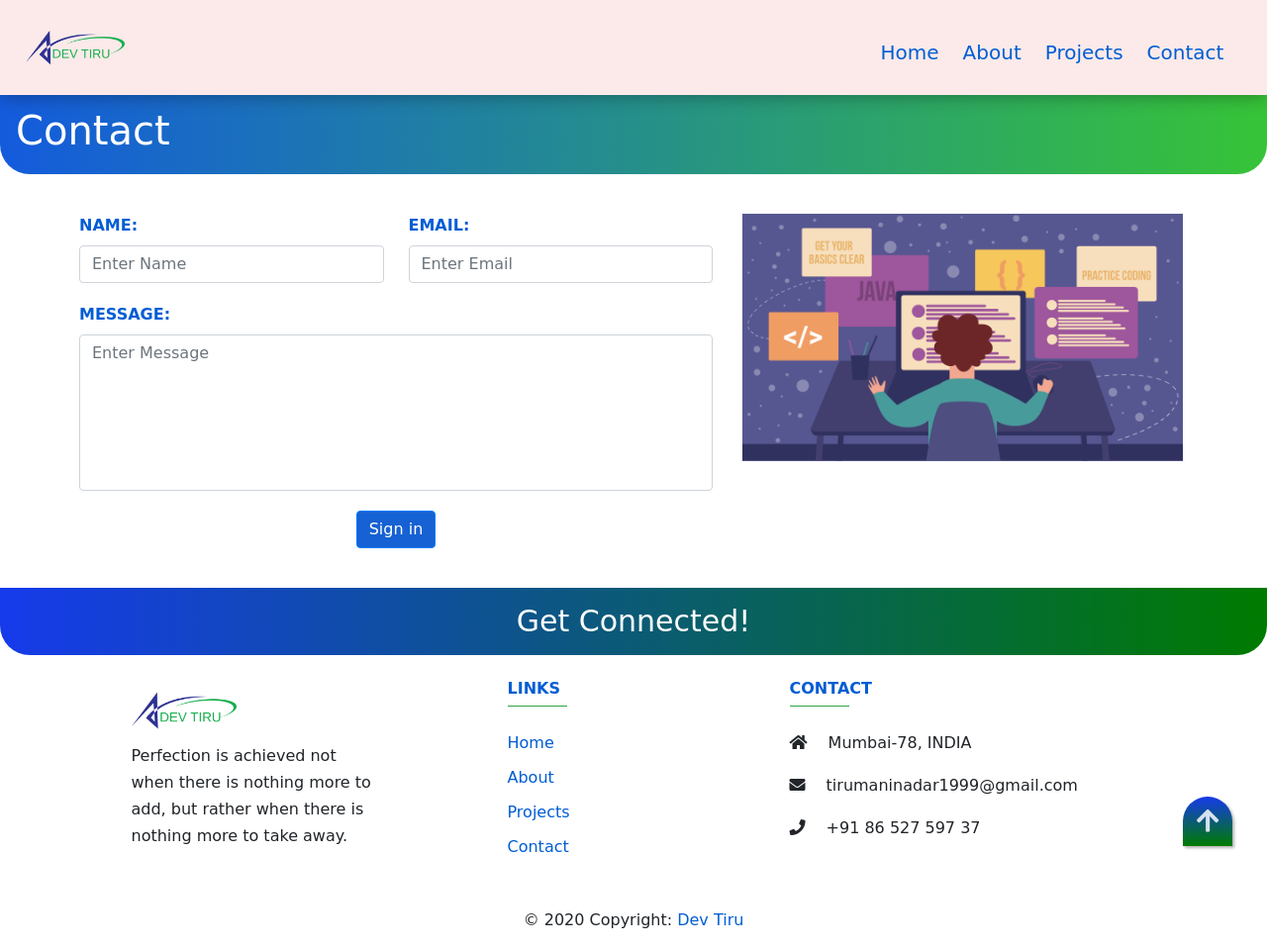
After one commit to Acetrot-Tirumani/first-site, a PHP site: page /contact.php in a window 1280 px wide. The commit adds this page. Shown: the whole page at 99% size. Run offline with PHP 8.4, Linux system fonts and the light colour scheme; some libraries are stand-ins or nearby versions.

Commit message:
temp contact form added

```diff
--- /dev/null
+++ b/contact.php
@@ -0,0 +1,41 @@
+<?php include('header.php') ?>
+<?php include('nav.php') ?>
+
+<main class="content">
+    <nav style="--bs-breadcrumb-divider: '>';" aria-label="breadcrumb">
+        <ol class="breadcrumb" style="background-image: linear-gradient(to right, #145bdd, #0ab90acc); border-radius: 0px 0px 30px 30px;">
+            <li class="breadcrumb-item h1 text-white">Contact</li>
+        </ol>
+    </nav>
+
+    <div class="container">
+        <div class="row mt-20">
+            <div class="col-md-5 order-md-2 mt-20 mb-20">
+                <img data-src="images/programmer-1.png" alt="" class="img-fluid mx-auto lazyload" height="500">
+            </div>
+            <div class="col-md-7 order-md-1 mt-20 mb-20">
+                <form class="row g-3" method="POST" action="contact-submit.php" autocomplete="off">
+                    <div class="col-md-6 mb-20 pl-10">
+                        <label for="inputEmail4" class="form-label text-uppercase font-weight-bold footer-header">Name:</label>
+                        <input type="text" class="form-control" id="name" name="name" placeholder="Enter Name" required minlength="3" maxlength="25">
+                    </div>
+                    <div class="col-md-6 mb-20 pl-10">
+                        <label for="inputEmail4" class="form-label text-uppercase font-weight-bold footer-header">Email:</label>
+                        <input type="email" class="form-control" id="email" name="email" placeholder="Enter Email" required minlength="5" maxlength="30">
+                    </div>
+                    <div class="col-md-12 mb-20 pl-10">
+                        <label for="inputCity" class="form-label text-uppercase font-weight-bold footer-header">Message:</label><br>
+                        <textarea name="message" class="form-control" id="message" cols="30" rows="6" style="resize: none; width: 100%;" placeholder="Enter Message" required minlength="3" maxlength="25"></textarea>
+                    </div>
+                    <div class="col-12 mb-20 pl-10 text-center">
+                        <button type="submit" class="btn btn-primary text-white sign-in-btn">Sign in</button>
+                    </div>
+                </form>
+            </div>
+        </div>
+    </div>
+
+</main>
+
+
+<?php include('footer.php') ?>
--- a/css/app.css
+++ b/css/app.css
@@ -302,3 +302,16 @@ body {
 .img-fit-contain {
   object-fit: contain;
 }
+.form-control:focus {
+  color: #495057;
+  background-color: #fff;
+  border-color: #83c083;
+  outline: 0;
+  box-shadow: 0 0 0 0.2rem rgb(0 123 255 / 25%);
+}
+.sign-in-btn {
+  background-color: #1661d3;
+}
+.sign-in-btn:hover:active:focus {
+  background-color: #3fbe41;
+}
```
Also changed, not shown: images/contact-img-2.jpg (added), images/contact-img.png (added).
